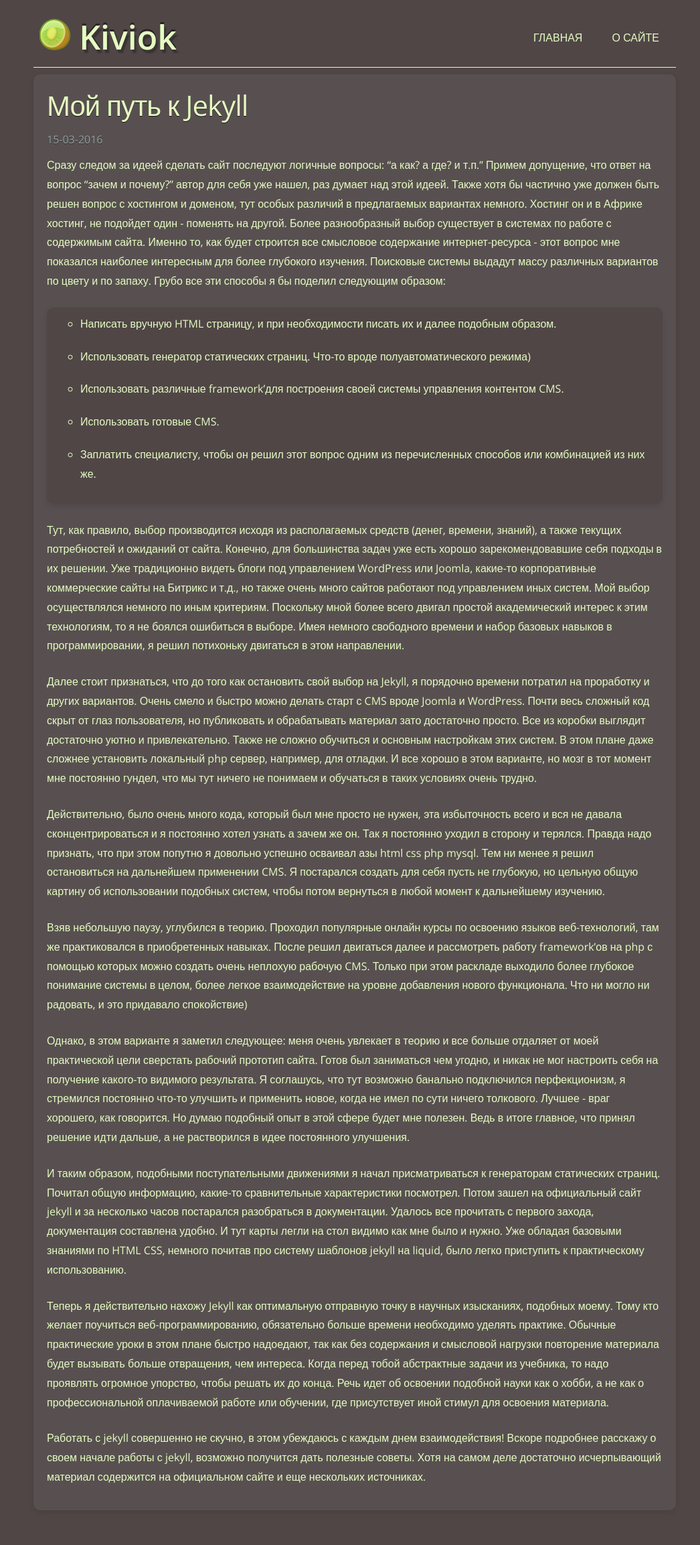
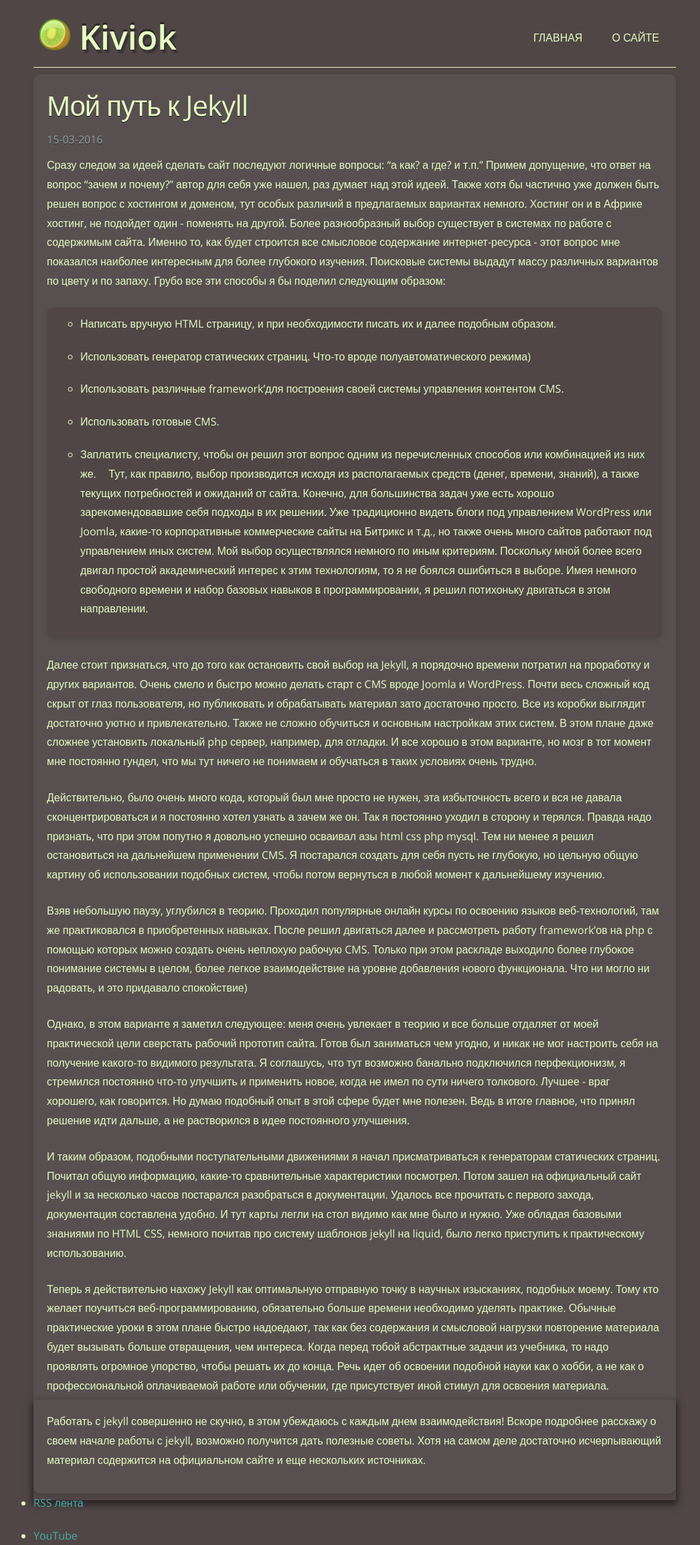
Before and after one commit to kiviok/kiviok.github.io, a Jekyll site: the page built from _posts/2016-03-15-my-way-to-jekyll.md, in a window 1280 px wide. Shown: the whole page at 67% size, without its empty margins (110-1156 px from the left). Built offline with Jekyll 4.4.1, drawn with Linux system fonts in a browser that asks for light colours; comment, search, counter and statistics services are not loaded; before the commit the page ends 2254 px from its top, so only the background shows below that.

Commit message:
edit footer

```diff
--- a/_includes/footer.html
+++ b/_includes/footer.html
@@ -1,7 +1,6 @@
-<footer>
-    <div class="container">
-        <div class="row">
-
-        </div>
-    </div>
+<footer class="container">
+        <ul class="social">
+          <li><a href="{{site.url}}/atom.xml">RSS лента</a></li>
+          <li><a href="http://www.youtube.com/channel/UCluPrVk5ACmv2aOXrxuFd-Q">YouTube</a></li>
+        </ul>
 </footer>
--- a/_layouts/default.html
+++ b/_layouts/default.html
@@ -4,14 +4,17 @@
 {% include head.html %}
 
 <body>
+  <div class="push-footer">
+    {% include header.html %}
 
-  {% include header.html %}
+    <main class="container row">
+      <div class="twelve columns">
+        {{ content }}
+      </div>
+    </main>
+  </div>
 
-  <main class="container row">
-    <div class="twelve columns">
-      {{ content }}
-    </div>
-  </main>
+  {% include footer.html %}
 
   <script id="dsq-count-scr" src="//kiviok.disqus.com/count.js" async>
   // DISQUSWIDGETS.getCount({reset: true});
--- a/_posts/2016-03-15-my-way-to-jekyll.md
+++ b/_posts/2016-03-15-my-way-to-jekyll.md
@@ -12,7 +12,7 @@ description: Краткое описание пути, пройденного а
 - Использовать различные framework'для построения своей системы управления контентом CMS.
 - Использовать готовые CMS.
 - Заплатить специалисту, чтобы он решил этот вопрос одним из перечисленных способов или комбинацией из них же.
-
+<span class="label"></span>
 Тут, как правило, выбор производится исходя из располагаемых средств (денег, времени, знаний), а также текущих потребностей и ожиданий от сайта. Конечно, для большинства задач уже есть хорошо зарекомендовавшие себя подходы в их решении. Уже традиционно видеть блоги под управлением WordPress или Joomla, какие-то корпоративные коммерческие сайты на Битрикс и т.д., но также очень много сайтов работают под управлением иных систем. Мой выбор осуществлялся немного по иным критериям. Поскольку мной более всего двигал простой академический интерес к этим технологиям, то я не боялся ошибиться в выборе. Имея немного свободного времени и набор базовых навыков в программировании, я решил потихоньку двигаться в этом направлении.
 
 Далее стоит признаться, что до того как остановить свой выбор на Jekyll, я порядочно времени потратил на проработку и других вариантов. Очень смело и быстро можно делать старт с CMS вроде Joomla и WordPress. Почти весь сложный код скрыт от глаз пользователя, но публиковать и обрабатывать материал зато достаточно просто. Все из коробки выглядит достаточно уютно и привлекательно. Также не сложно обучиться и основным настройкам этих систем. В этом плане даже сложнее установить локальный php сервер, например, для отладки. И все хорошо в этом варианте, но мозг в тот момент мне постоянно гундел, что мы тут ничего не понимаем и обучаться в таких условиях очень трудно.
--- a/_sass/_common.scss
+++ b/_sass/_common.scss
@@ -4,7 +4,13 @@
 
 html, body {
   height: 100%; //это для footer размещенного всегда внизу страницы
-  min-height: 700px;
+  // min-height: 1200px;
+}
+
+.push-footer {
+  height: auto;
+  margin-bottom: -150px;
+  min-height: 100%;
 }
 
 a {
--- a/_sass/_footer.scss
+++ b/_sass/_footer.scss
@@ -1,8 +1,5 @@
 footer {
-  width: 100%; //это для footer размещенного всегда внизу страницы
-  position: absolute;
-  bottom: 0;
-
-  display: block;
+height: 150px;
+padding: 15px;
   box-shadow: 0 5px 10px 2px rgba(0, 0, 0, 0.5);
 }
--- a/atom.xml
+++ b/atom.xml
@@ -19,7 +19,7 @@ layout: null
       <link href="{{ site.url }}{{ post.url }}"/>
       <updated>{{ post.date | date_to_xmlschema }}</updated>
       <id>{{ site.url }}{{ post.id }}</id>
-      <content type="html">{{ post.content | xml_escape }}</content>
+      <content type="html">{{ post.content | xml_escape | truncate: 750 }}</content>
     </entry>
   {% endfor %}
 </feed>
--- a/css/main.scss
+++ b/css/main.scss
@@ -8,4 +8,5 @@
  'common',
  'header',
  'nav',
- 'article';
+ 'article',
+ 'footer';
```
